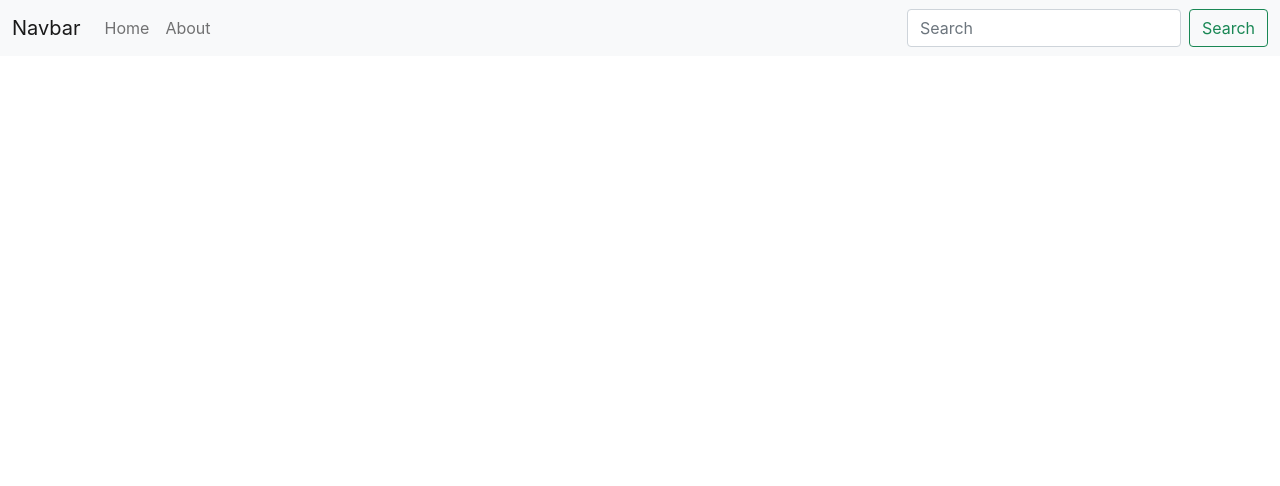
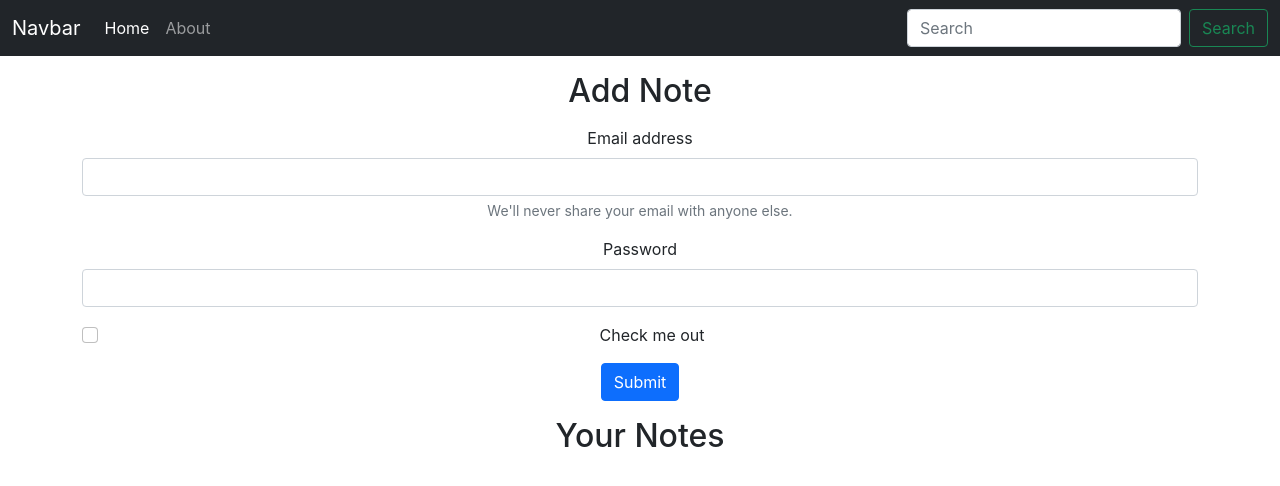
Before and after one commit to mit-anuj/iNotebook, a React (Create React App) app: page / in a window 1280 px wide. Shown: the top 486 px of the page. Built offline with nearby package versions, Linux system fonts and the light colour scheme.

Commit message:
added form and useLocation hook

```diff
--- a/src/components/Home.js
+++ b/src/components/Home.js
@@ -3,7 +3,26 @@
 function Home() {
   return (
     <div>
-
+      <div className='container my-3'>
+        <h2>Add Note</h2>
+        <form className='my-3'>
+          <div className="mb-3">
+            <label htmlFor="exampleInputEmail1" className="form-label">Email address</label>
+            <input type="email" className="form-control" id="exampleInputEmail1" aria-describedby="emailHelp" />
+            <div id="emailHelp" className="form-text">We'll never share your email with anyone else.</div>
+          </div>
+          <div className="mb-3">
+            <label htmlFor="exampleInputPassword1" className="form-label">Password</label>
+            <input type="password" className="form-control" id="exampleInputPassword1" />
+          </div>
+          <div className="mb-3 form-check">
+            <input type="checkbox" className="form-check-input" id="exampleCheck1" />
+            <label className="form-check-label" htmlFor="exampleCheck1">Check me out</label>
+          </div>
+          <button type="submit" className="btn btn-primary">Submit</button>
+        </form>
+        <h2>Your Notes</h2>
+      </div>
     </div>
   )
 }
--- a/src/components/Navbar.js
+++ b/src/components/Navbar.js
@@ -1,10 +1,14 @@
 import React from 'react'
-import { Link } from "react-router-dom";
+import { Link,useLocation } from "react-router-dom";
 
 function Navbar() {
+    let location = useLocation();
+
+  React.useEffect(() => {
+  }, [location]);
     return (
         <>
-            <nav className="navbar navbar-expand-lg navbar-light bg-light">
+            <nav className="navbar navbar-expand-lg navbar-dark bg-dark">
                 <div className="container-fluid">
                     <Link className="navbar-brand" to="/">Navbar</Link>
                     <button className="navbar-toggler" type="button" data-bs-toggle="collapse" data-bs-target="#navbarSupportedContent" aria-controls="navbarSupportedContent" aria-expanded="false" aria-label="Toggle navigation">
@@ -13,10 +17,10 @@
                     <div className="collapse navbar-collapse" id="navbarSupportedContent">
                         <ul className="navbar-nav me-auto mb-2 mb-lg-0">
                             <li className="nav-item">
-                                <Link className="nav-link " aria-current="page" to="/">Home</Link>
+                                <Link className={`nav-link ${location.pathname ==='/'?'active':''}`}  aria-current="page" to="/">Home</Link>
                             </li>
                             <li className="nav-item">
-                                <Link className="nav-link" to="/about   ">About</Link>
+                                <Link className={`nav-link ${!location.pathname ==='/'?'active':''}`} to="/about   ">About</Link>
                             </li>
                         </ul>
                         <form className="d-flex">
```
